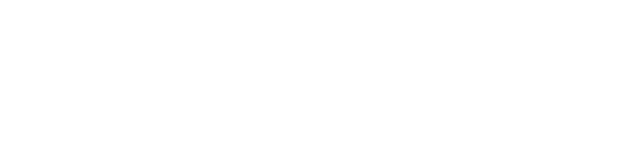
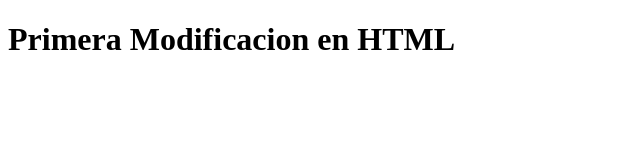
Before and after one commit to DiegoAR15/Practica-Repo, a plain HTML site: page index.html in a window 1280 px wide. Shown: the whole page, without its empty margins (0-640 px from the left). Drawn offline with Linux system fonts and the light colour scheme.

Commit message:
primera modificacion del  index

```diff
--- a/index.html
+++ b/index.html
@@ -6,6 +6,6 @@
     <title>Document</title>
 </head>
 <body>
-
+    <h1>Primera Modificacion en HTML</h1>
 </body>
 </html>
```
